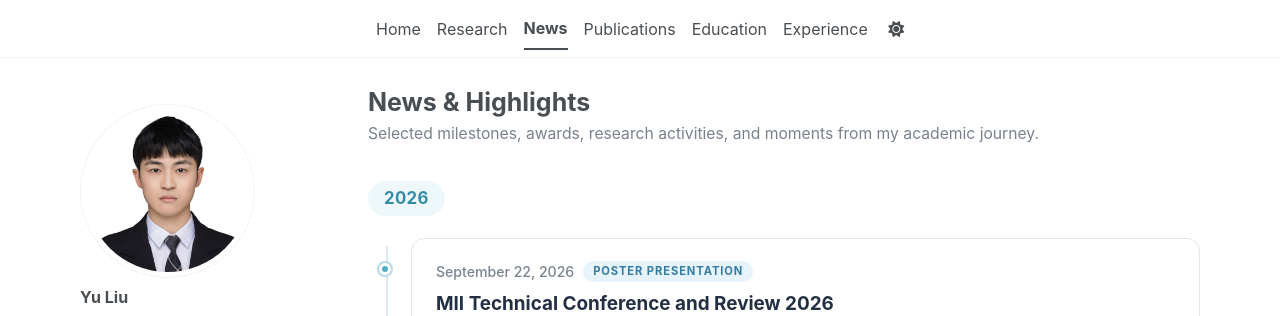
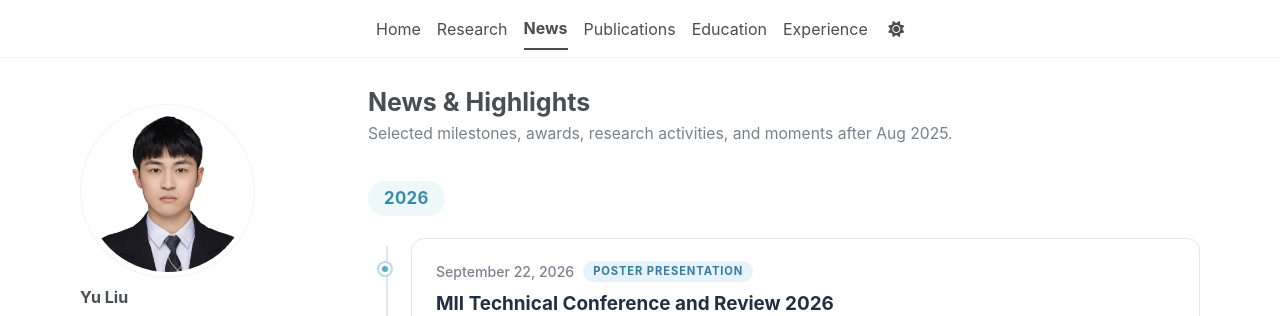
Before and after one commit to yuliu0322/yuliu0322.github.io, a Jekyll site: the page built from _pages/talks.html, in a window 1280 px wide and 1303 px high. Shown: the top 316 px of the window. Built offline with Jekyll 4.4.1, drawn with Linux system fonts in a browser that asks for light colours; some web fonts are replaced; a script bundle is joined from its source files by our own code; library files that are not in the unit come from our copies.

Commit message:
Update talks.html

```diff
--- a/_pages/talks.html
+++ b/_pages/talks.html
@@ -328,7 +328,7 @@ author_profile: true
 <!-- Introduction -->
 
 <p class="news-intro">
-  Selected milestones, awards, research activities, and moments from my academic journey.
+  Selected milestones, awards, research activities, and moments after Aug 2025.
 </p>
 
 
```
